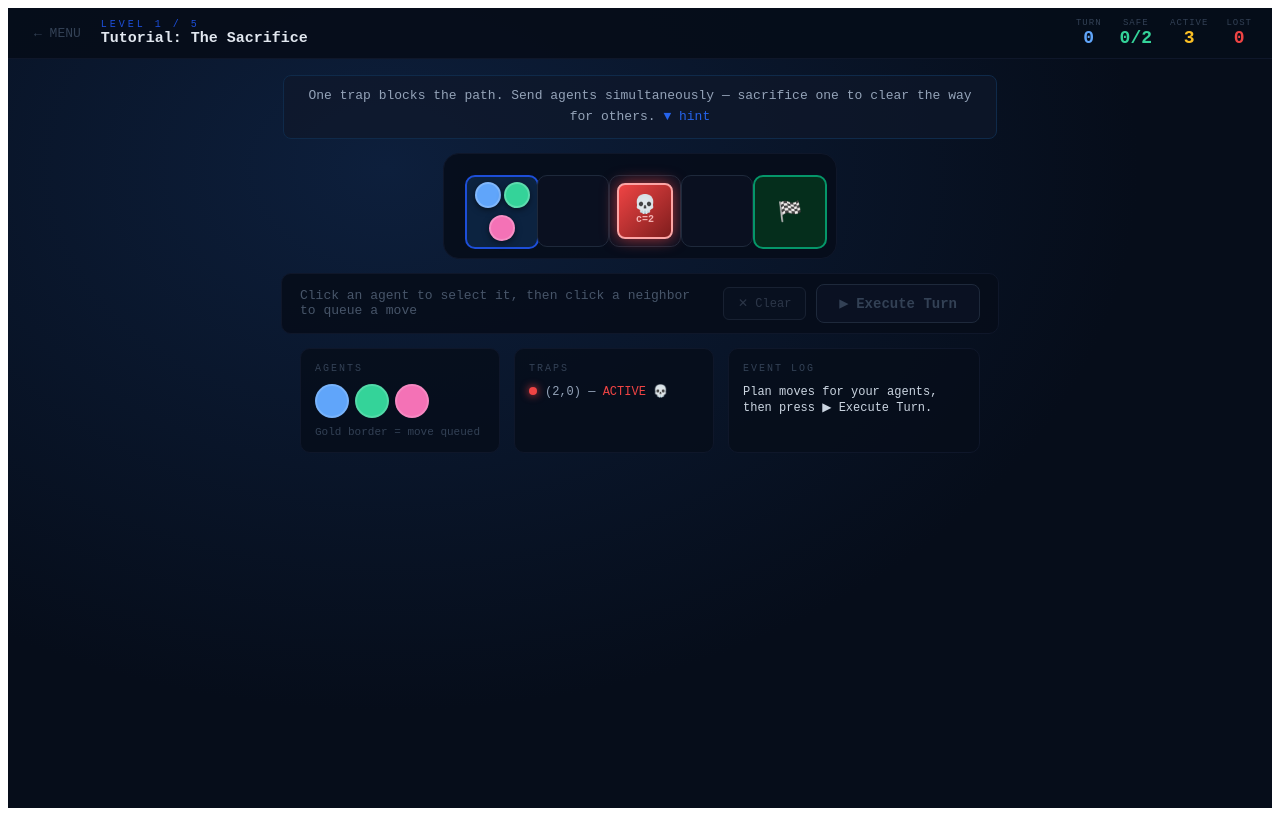
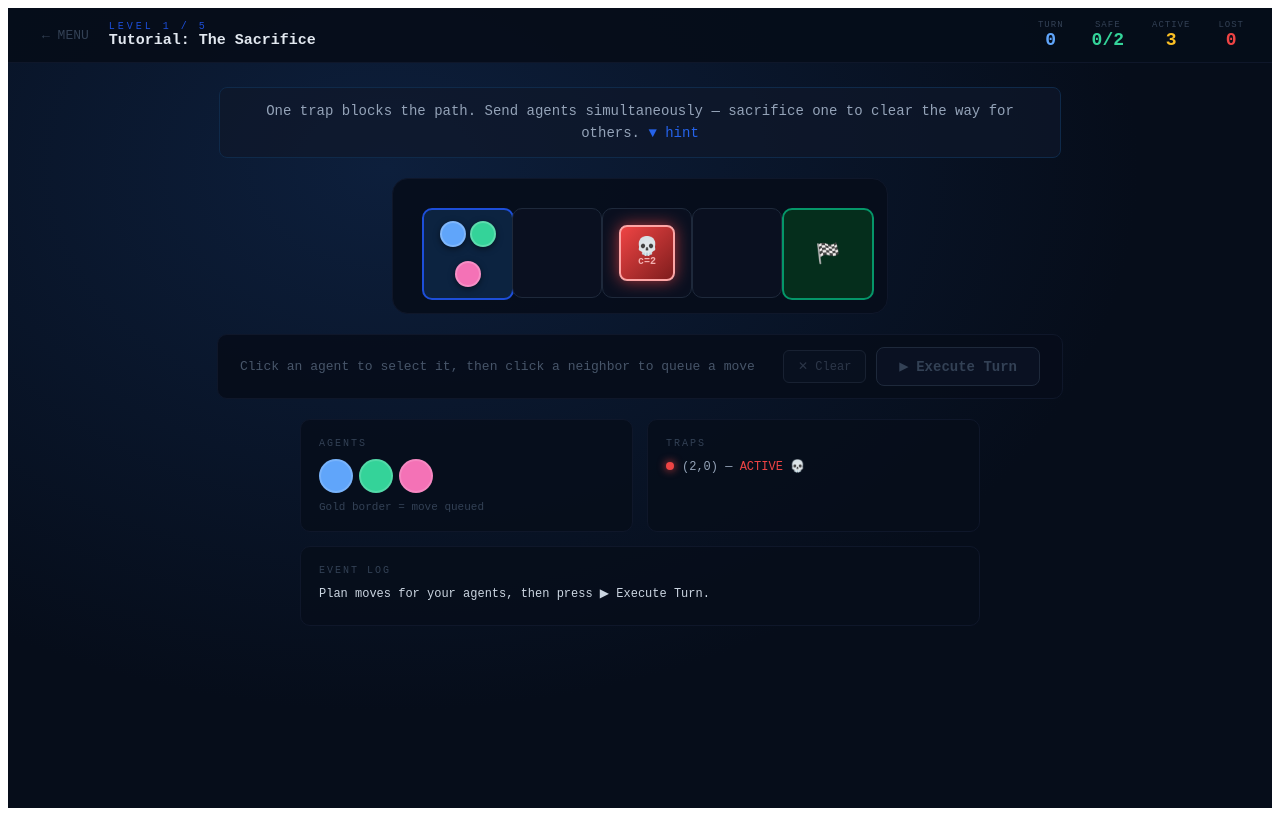
Before and after one commit to droodev/agents-paths, a React (Vite) app: page / in a window 1280 px wide. Both pictures are taken after a click on the button "▶ START". Built offline with nearby package versions, Linux system fonts and the light colour scheme.

Commit message:
Updated padding.

```diff
--- a/src/App.jsx
+++ b/src/App.jsx
@@ -128,7 +128,7 @@ function getNeighbors(pos) {
 
 // ─── CONSTANTS ────────────────────────────────────────────────────────────────
 
-const CELL_SIZE = 72;
+const CELL_SIZE = 90;
 const AGENT_COLORS = [
   "#60a5fa","#34d399","#f472b6","#fbbf24",
   "#a78bfa","#fb923c","#38bdf8","#4ade80",
@@ -522,11 +522,11 @@ function GameGrid({ level, state, onCellClick }) {
         return (
           <div key={k} onClick={() => onCellClick(k)} style={{
             position: "absolute",
-            left: c * CELL_SIZE + 5, top: r * CELL_SIZE + 5,
-            width: CELL_SIZE - 10, height: CELL_SIZE - 10,
+            left: c * CELL_SIZE + 7, top: r * CELL_SIZE + 7,
+            width: CELL_SIZE - 14, height: CELL_SIZE - 14,
             background: bg, border, borderRadius: 10,
             display: "flex", alignItems: "center", justifyContent: "center",
-            flexWrap: "wrap", gap: 3, padding: 4,
+            flexWrap: "wrap", gap: 4, padding: 6,
             cursor: (isValidMove || isDestOf || here.length > 0) ? "pointer" : "default",
             transition: "background 0.15s, border 0.15s",
             boxShadow: isValidMove ? "0 0 12px rgba(96,165,250,0.2)"
@@ -762,7 +762,7 @@ export default function HostilePathGame() {
       {/* Header */}
       <div style={{
         display: "flex", alignItems: "center", justifyContent: "space-between",
-        padding: "10px 20px", borderBottom: "1px solid #0f172a",
+        padding: "12px 28px", borderBottom: "1px solid #0f172a",
         background: "rgba(6,13,26,0.95)",
       }}>
         <div style={{ display: "flex", alignItems: "center", gap: 14 }}>
@@ -777,7 +777,7 @@ export default function HostilePathGame() {
             <div style={{ fontSize: 15, fontWeight: 700 }}>{level.name}</div>
           </div>
         </div>
-        <div style={{ display: "flex", gap: 18 }}>
+        <div style={{ display: "flex", gap: 28 }}>
           {[
             ["Turn",   gameState.turn,          "#60a5fa"],
             ["Safe",   `${succeeded}/${level.goal}`, "#34d399"],
@@ -845,14 +845,14 @@ export default function HostilePathGame() {
       {/* Body */}
       <div style={{
         flex: 1, display: "flex", flexDirection: "column",
-        alignItems: "center", padding: "16px", gap: 14,
+        alignItems: "center", padding: "24px 20px", gap: 20,
       }}>
 
         {/* Description + hint */}
         <div style={{
-          maxWidth: 680, width: "100%",
+          maxWidth: 800, width: "100%",
           background: "rgba(15,23,42,0.7)", border: "1px solid #0f2a4a",
-          borderRadius: 8, padding: "10px 16px", fontSize: 13, color: "#94a3b8",
+          borderRadius: 8, padding: "12px 20px", fontSize: 14, color: "#94a3b8",
           textAlign: "center", lineHeight: 1.6,
         }}>
           {level.description}{" "}
@@ -869,7 +869,7 @@ export default function HostilePathGame() {
         {/* Grid */}
         <div style={{
           background: "rgba(6,13,26,0.9)", border: "1px solid #0f172a",
-          borderRadius: 16, padding: 16, overflowX: "auto",
+          borderRadius: 16, padding: 22, overflowX: "auto",
         }}>
           <GameGrid level={level} state={gameState} onCellClick={handleCellClick} />
         </div>
@@ -878,8 +878,8 @@ export default function HostilePathGame() {
         <div style={{
           display: "flex", gap: 10, alignItems: "center",
           background: "rgba(6,13,26,0.9)", border: "1px solid #0f172a",
-          borderRadius: 10, padding: "10px 18px",
-          maxWidth: 680, width: "100%",
+          borderRadius: 10, padding: "12px 22px",
+          maxWidth: 800, width: "100%",
         }}>
           <div style={{ flex: 1, fontSize: 13, color: "#475569" }}>
             {gameState.selected !== null
@@ -922,8 +922,8 @@ export default function HostilePathGame() {
         }}>
           {/* Agent roster */}
           <div style={{
-            flex: 1, minWidth: 170, background: "rgba(6,13,26,0.85)",
-            border: "1px solid #0f172a", borderRadius: 10, padding: 14,
+            flex: 1, minWidth: 190, background: "rgba(6,13,26,0.85)",
+            border: "1px solid #0f172a", borderRadius: 10, padding: 18,
           }}>
             <div style={{ fontSize: 10, color: "#334155", textTransform: "uppercase", letterSpacing: 2, marginBottom: 10 }}>Agents</div>
             <div style={{ display: "flex", flexWrap: "wrap", gap: 6, marginBottom: 8 }}>
@@ -961,8 +961,8 @@ export default function HostilePathGame() {
 
           {/* Trap status */}
           <div style={{
-            flex: 1, minWidth: 170, background: "rgba(6,13,26,0.85)",
-            border: "1px solid #0f172a", borderRadius: 10, padding: 14,
+            flex: 1, minWidth: 190, background: "rgba(6,13,26,0.85)",
+            border: "1px solid #0f172a", borderRadius: 10, padding: 18,
           }}>
             <div style={{ fontSize: 10, color: "#334155", textTransform: "uppercase", letterSpacing: 2, marginBottom: 10 }}>Traps</div>
             {Object.entries(gameState.traps).map(([k, trap]) => (
@@ -983,8 +983,8 @@ export default function HostilePathGame() {
 
           {/* Log */}
           <div style={{
-            flex: 2, minWidth: 200, background: "rgba(6,13,26,0.85)",
-            border: "1px solid #0f172a", borderRadius: 10, padding: 14,
+            flex: 2, minWidth: 220, background: "rgba(6,13,26,0.85)",
+            border: "1px solid #0f172a", borderRadius: 10, padding: 18,
           }}>
             <div style={{ fontSize: 10, color: "#334155", textTransform: "uppercase", letterSpacing: 2, marginBottom: 10 }}>Event Log</div>
             {gameState.log.map((msg, i) => (
```
